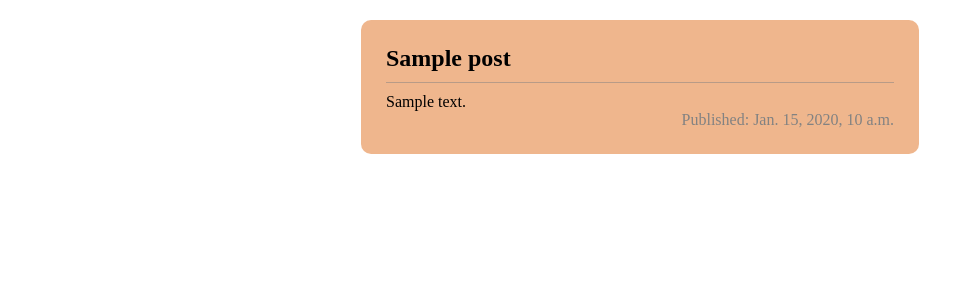
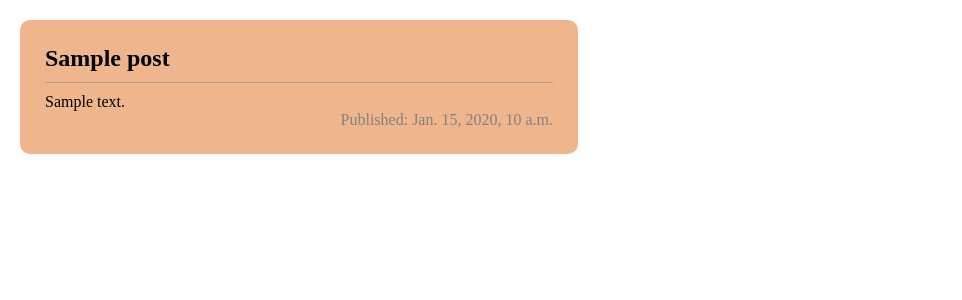
Before and after one commit to EusebioSimango/djangogirls, a Django app: page / in a window 1280 px wide. Shown: the part 120-420 px from the top of the page, without its empty margins (0-962 px from the left). Run offline with Django 4.2, Linux system fonts and the light colour scheme; tables that the repository leaves empty hold one stand-in row (values such as "Sample post").

Commit message:
Update blog.css

```diff
--- a/blog/static/css/blog.css
+++ b/blog/static/css/blog.css
@@ -23,15 +23,15 @@ a {
 
 .App {
   padding: 20px;
-  display: flex;
+  display: grid;
   justify-content: space-around;
-  flex-wrap: wrap;
+  grid-template-columns: 1fr 1fr;
 }
 
 .post {
   cursor: pointer;
   margin-bottom: 20px;
-  width: 45%;
+  width: 90%;
   background-color: #dd640e78;
   padding: 25px;
   border-radius: 10px;
```
